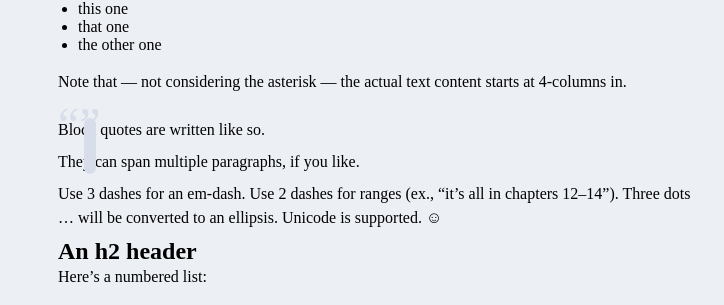
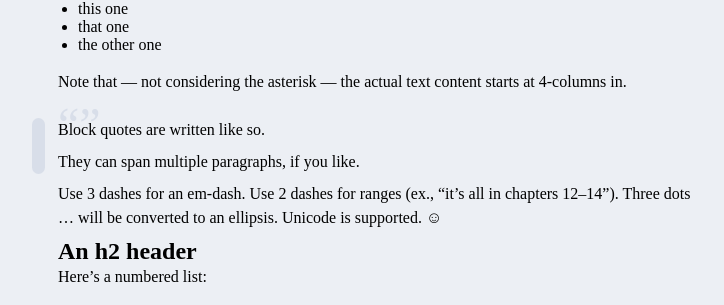
Before and after one commit to picturesofteignmouth/picturesofteignmouth.github.io, a Jekyll site: the page built from _posts/2023-07-01-example-post.md, in a window 1280 px wide. Shown: the part 194-499 px from the top of the page, without its empty margins (262-986 px from the left). Built offline with Jekyll 4.4.1, drawn with Linux system fonts in a browser that asks for light colours.

Commit message:
fix blockquotes

```diff
--- a/assets/markdown-styling.css
+++ b/assets/markdown-styling.css
@@ -8,7 +8,7 @@ blockquote {
 blockquote::before {
   content: "";
   position: absolute;
-  left: 1.6em;
+  left: -1.6em;
   width: 0.8rem;
   height: 100%;
   border-radius: 999px;
```
